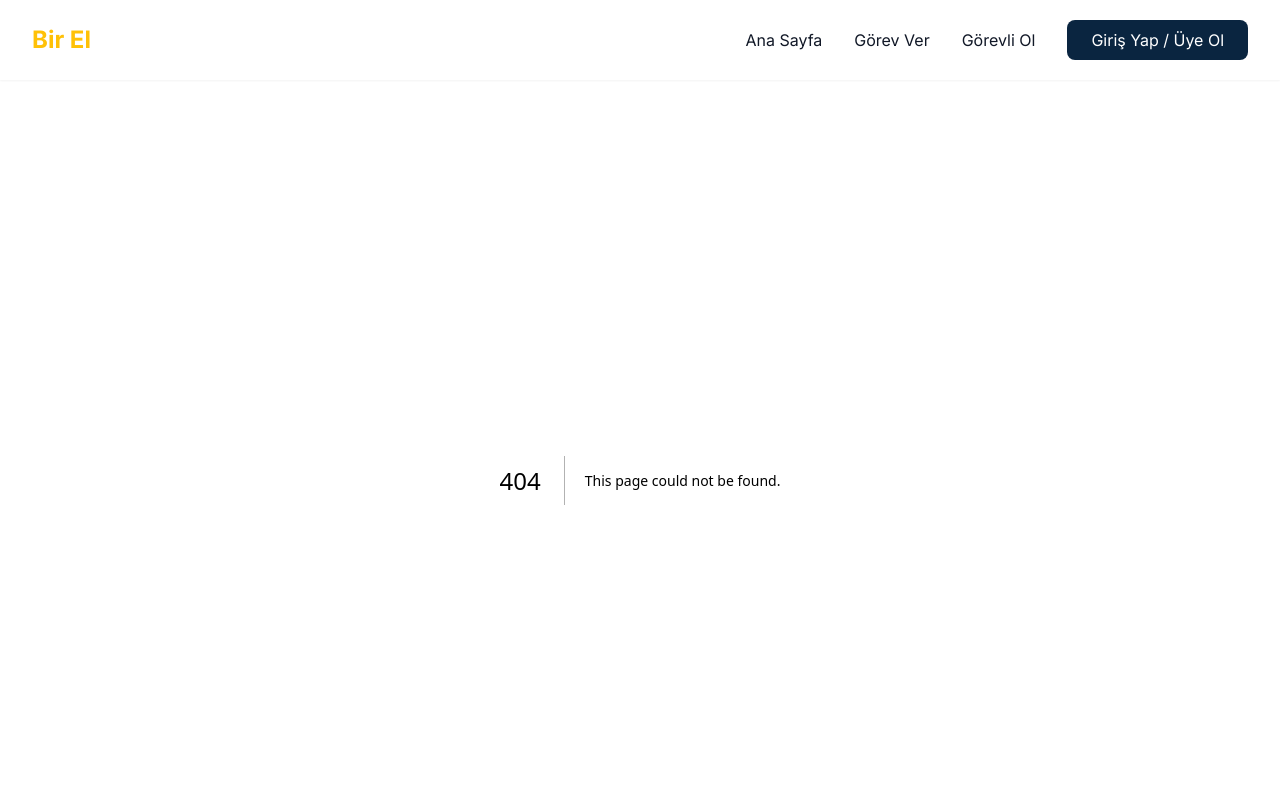
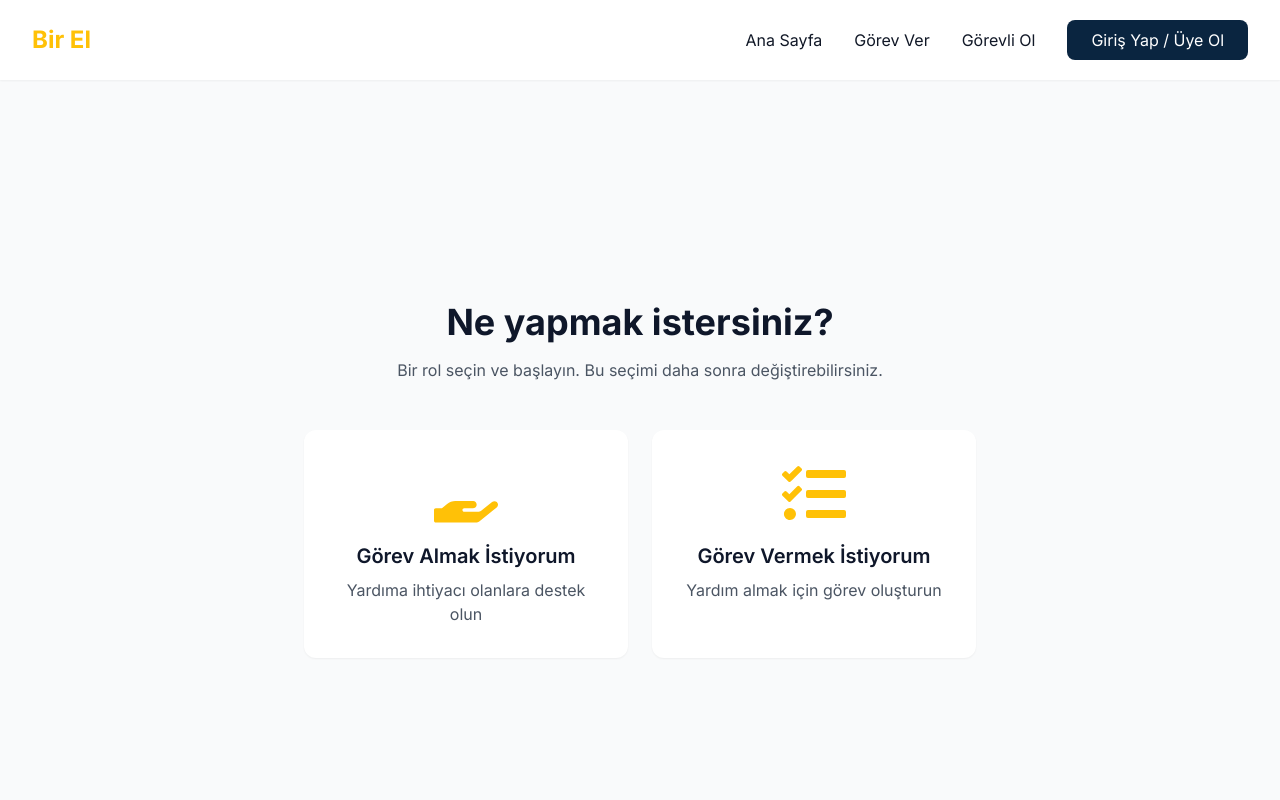
Before and after one commit to firatdalkilic/birel, a Next.js app: page /rol-sec in a window 1280 px wide. Before the commit this address had no page. Shown: the top 800 px of the page. Built offline with nearby package versions, Linux system fonts and the light colour scheme; sample sign-in values are in the browser's storage.

Commit message:
User model and role selection added

```diff
--- a/package.json
+++ b/package.json
@@ -16,7 +16,8 @@
     "mongoose": "^8.16.4",
     "next": "14.0.4",
     "react": "18.2.0",
-    "react-dom": "18.2.0"
+    "react-dom": "18.2.0",
+    "react-icons": "^5.5.0"
   },
   "devDependencies": {
     "@types/node": "20.10.5",
--- /dev/null
+++ b/src/app/api/select-role/route.ts
@@ -0,0 +1,62 @@
+import { NextResponse } from 'next/server';
+import jwt from 'jsonwebtoken';
+import dbConnect from '@/lib/dbConnect';
+import User from '@/models/User';
+
+export async function POST(req: Request) {
+  try {
+    await dbConnect();
+
+    // Token'ı al ve doğrula
+    const authHeader = req.headers.get('authorization');
+    if (!authHeader?.startsWith('Bearer ')) {
+      return NextResponse.json(
+        { error: 'Yetkilendirme başarısız' },
+        { status: 401 }
+      );
+    }
+
+    const token = authHeader.split(' ')[1];
+    const decoded = jwt.verify(token, process.env.JWT_SECRET || 'default-secret') as any;
+
+    // Request body'den rolü al
+    const body = await req.json();
+    const { role } = body;
+
+    if (!role || !['gorevli', 'gorevveren'].includes(role)) {
+      return NextResponse.json(
+        { error: 'Geçersiz rol' },
+        { status: 400 }
+      );
+    }
+
+    // Kullanıcıyı bul ve güncelle
+    const user = await User.findById(decoded.userId);
+    if (!user) {
+      return NextResponse.json(
+        { error: 'Kullanıcı bulunamadı' },
+        { status: 404 }
+      );
+    }
+
+    // Rolü daha önce seçilmemişse roles array'ine ekle
+    if (!user.roles.includes(role)) {
+      user.roles.push(role);
+    }
+
+    // Son seçilen rolü güncelle
+    user.lastSelectedRole = role;
+    await user.save();
+
+    return NextResponse.json({
+      message: 'Rol başarıyla güncellendi',
+      role,
+    });
+  } catch (error: any) {
+    console.error('Rol seçim hatası:', error);
+    return NextResponse.json(
+      { error: 'Bir hata oluştu' },
+      { status: 500 }
+    );
+  }
+}
--- /dev/null
+++ b/src/app/rol-sec/page.tsx
@@ -0,0 +1,91 @@
+"use client";
+
+import { useEffect } from 'react';
+import { useRouter } from 'next/navigation';
+import { FaHandHolding, FaTasks } from 'react-icons/fa';
+
+export default function RoleSelection() {
+  const router = useRouter();
+
+  useEffect(() => {
+    // Token kontrolü
+    const token = localStorage.getItem('token');
+    if (!token) {
+      router.push('/giris');
+      return;
+    }
+  }, [router]);
+
+  const handleRoleSelect = async (role: 'gorevli' | 'gorevveren') => {
+    try {
+      const res = await fetch('/api/select-role', {
+        method: 'POST',
+        headers: {
+          'Content-Type': 'application/json',
+          'Authorization': `Bearer ${localStorage.getItem('token')}`,
+        },
+        body: JSON.stringify({ role }),
+      });
+
+      if (!res.ok) {
+        throw new Error('Rol seçimi başarısız oldu');
+      }
+
+      // Rolü localStorage'a kaydet
+      localStorage.setItem('selectedRole', role);
+
+      // Kullanıcıyı yönlendir
+      router.push(role === 'gorevli' ? '/dashboard/gorevli' : '/dashboard/gorevveren');
+    } catch (error) {
+      console.error('Rol seçim hatası:', error);
+      alert('Rol seçimi sırasında bir hata oluştu. Lütfen tekrar deneyin.');
+    }
+  };
+
+  return (
+    <div className="min-h-screen bg-[#F9FAFB] flex items-center justify-center p-4">
+      <div className="max-w-2xl w-full">
+        <div className="text-center mb-12">
+          <h1 className="text-3xl md:text-4xl font-bold text-[#0F172A] mb-4">
+            Ne yapmak istersiniz?
+          </h1>
+          <p className="text-gray-600">
+            Bir rol seçin ve başlayın. Bu seçimi daha sonra değiştirebilirsiniz.
+          </p>
+        </div>
+
+        <div className="grid grid-cols-1 md:grid-cols-2 gap-6">
+          <button
+            onClick={() => handleRoleSelect('gorevli')}
+            className="bg-white p-8 rounded-xl shadow-sm hover:shadow-md transition-all duration-200 flex flex-col items-center gap-4 group"
+          >
+            <FaHandHolding className="w-16 h-16 text-[#FFC107] group-hover:scale-110 transition-transform" />
+            <div className="text-center">
+              <h2 className="text-xl font-semibold text-[#0F172A] mb-2">
+                Görev Almak İstiyorum
+              </h2>
+              <p className="text-gray-600">
+                Yardıma ihtiyacı olanlara destek olun
+              </p>
+            </div>
+          </button>
+
+          <button
+            onClick={() => handleRoleSelect('gorevveren')}
+            className="bg-white p-8 rounded-xl shadow-sm hover:shadow-md transition-all duration-200 flex flex-col items-center gap-4 group"
+          >
+            <FaTasks className="w-16 h-16 text-[#FFC107] group-hover:scale-110 transition-transform" />
+            <div className="text-center">
+              <h2 className="text-xl font-semibold text-[#0F172A] mb-2">
+                Görev Vermek İstiyorum
+              </h2>
+              <p className="text-gray-600">
+                Yardım almak için görev oluşturun
+              </p>
+            </div>
+          </button>
+        </div>
+      </div>
+    </div>
+  );
+}
--- /dev/null
+++ b/src/models/User.ts
@@ -0,0 +1,78 @@
+import mongoose from 'mongoose';
+
+const UserSchema = new mongoose.Schema({
+  firstName: {
+    type: String,
+    required: [true, 'Ad alanı zorunludur'],
+  },
+  lastName: {
+    type: String,
+    required: [true, 'Soyad alanı zorunludur'],
+  },
+  email: {
+    type: String,
+    required: [true, 'E-posta alanı zorunludur'],
+    unique: true,
+    match: [/^\w+([\.-]?\w+)*@\w+([\.-]?\w+)*(\.\w{2,3})+$/, 'Geçerli bir e-posta adresi giriniz'],
+  },
+  phone: {
+    type: String,
+    required: [true, 'Telefon numarası zorunludur'],
+    match: [/^\+90[0-9]{10}$/, 'Telefon numarası +90 ile başlamalı ve 10 haneli olmalıdır'],
+  },
+  passwordHash: {
+    type: String,
+    required: [true, 'Şifre zorunludur'],
+  },
+  lastSelectedRole: {
+    type: String,
+    enum: ['gorevli', 'gorevveren', null],
+    default: null,
+  },
+  roles: [{
+    type: String,
+    enum: ['gorevli', 'gorevveren'],
+  }],
+  gorevliProfile: {
+    tasks: [{
+      type: String,
+      enum: ['Ev işleri', 'İlaç alımı', 'Paket taşıma', 'Çocuk bakımı', 'Bahçe işleri'],
+    }],
+    transportation: {
+      type: String,
+      enum: ['Kendi aracı var', 'Yaya'],
+    },
+    availability: [{
+      type: String,
+      enum: ['Pazartesi', 'Salı', 'Çarşamba', 'Perşembe', 'Cuma', 'Cumartesi', 'Pazar'],
+    }],
+    about: {
+      type: String,
+      maxlength: [300, 'Açıklama en fazla 300 karakter olabilir'],
+    },
+    rating: {
+      type: Number,
+      default: 0,
+    },
+    completedTasks: {
+      type: Number,
+      default: 0,
+    },
+  },
+  gorevverenProfile: {
+    postedTasks: {
+      type: Number,
+      default: 0,
+    },
+    rating: {
+      type: Number,
+      default: 0,
+    },
+  },
+  createdAt: {
+    type: Date,
+    default: Date.now,
+  },
+});
+
+export default mongoose.models.User || mongoose.model('User', UserSchema);
```
Also changed, not shown: 1 other file (tests, documents, lock files or other folders).
